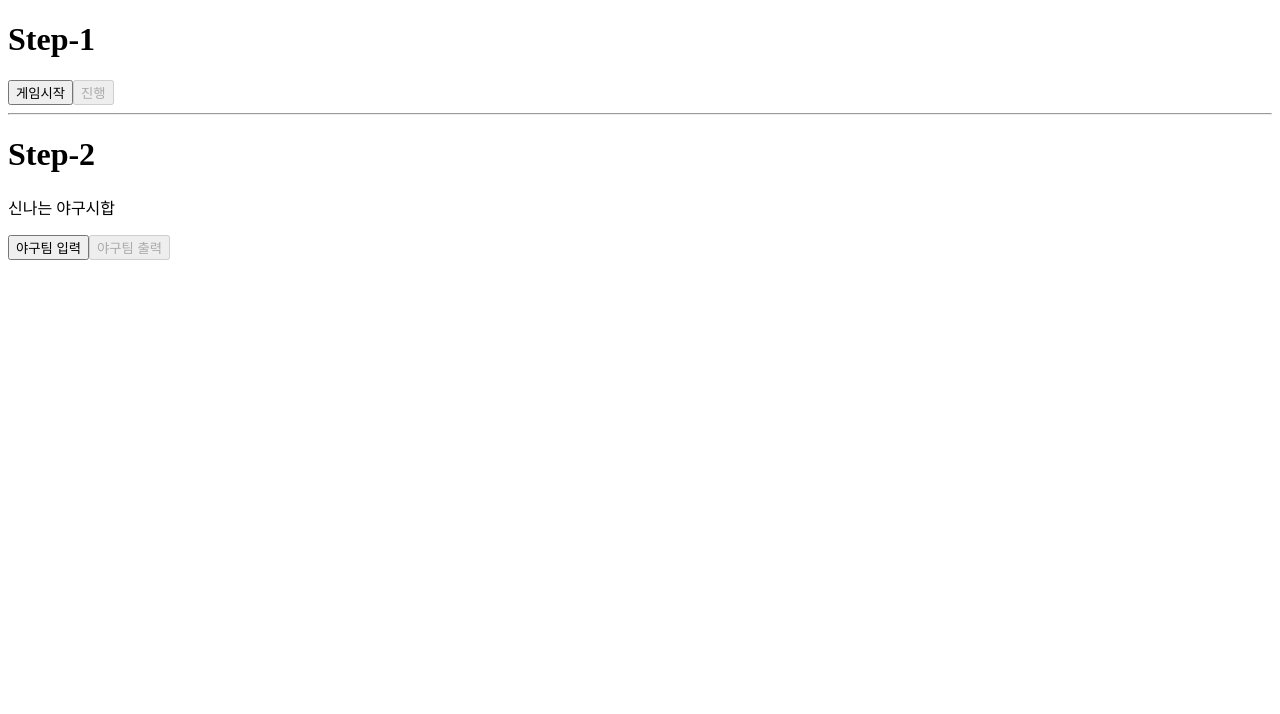
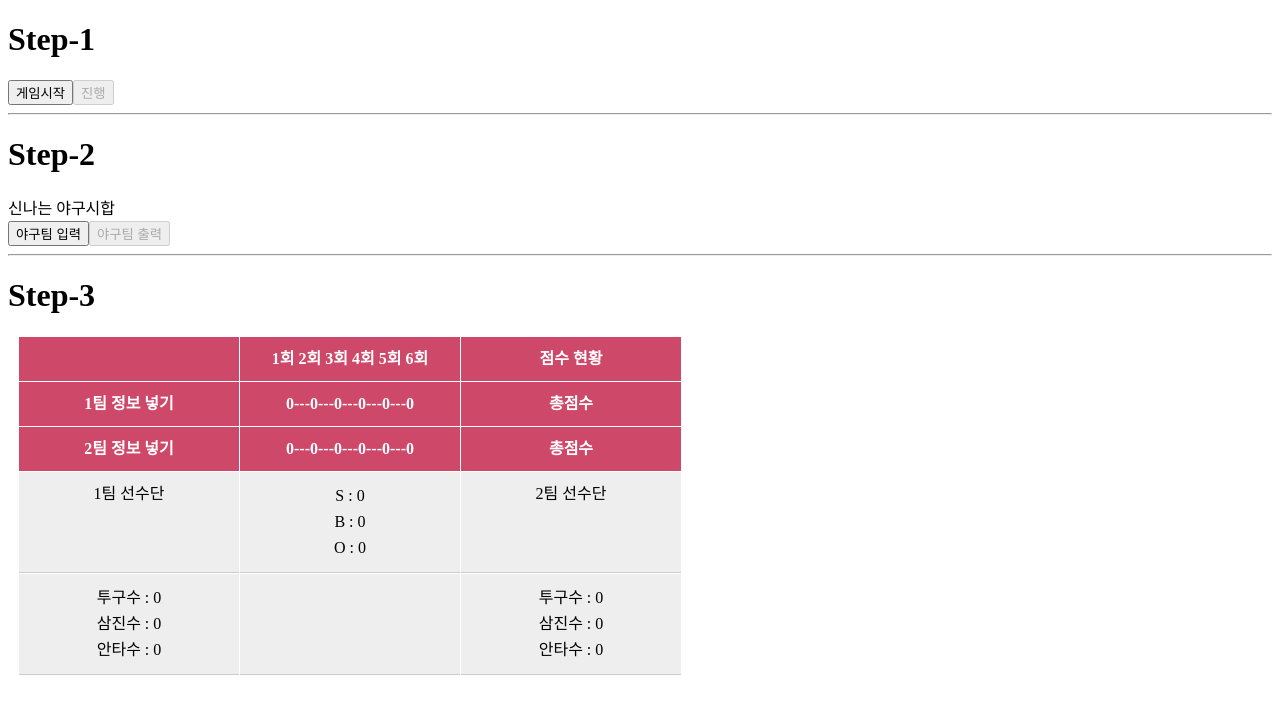
Before and after one commit to Hu2y/CodeSquad_CodingTest, a Vue app: page / in a window 1280 px wide. Shown: the top 714 px of the page. Built offline with nearby package versions, Linux system fonts and the light colour scheme.

Commit message:
* 전광판 테이블 기본구조 잡기
 - 구현해야될 요소
 1. 특정 회말까지 스킵 기능
 2. 에러처리
 3. 6회말 시작시 팀2가 이기고있다면 바로 경기종료

```diff
--- a/src/App.vue
+++ b/src/App.vue
@@ -2,18 +2,18 @@
   <div id="app">
     <Step1 />
     <hr />
-    <Step2 />
+    <Step2_3 />
   </div>
 </template>
 
 <script>
 import Step1 from './components/Step-1'
-import Step2 from './components/Step-2'
+import Step2_3 from './components/Step2-3'
 
 export default {
   components: {
     Step1,
-    Step2
+    Step2_3
   }
 }
 </script>
--- a/src/components/Step-2.vue
+++ b/src/components/Step2-3.vue
@@ -22,15 +22,12 @@
         <button @click.prevent="saveInfo">입력</button>
       </form>
     </div>
-
     <div v-if="step===3">
       <p>팀입력이 완료되었습니다.</p>
       <button @click="startBtn">게임시작</button>
       <!-- 경기가 시작될떄 보일 뷰 -->
       <div v-show="playView">
-        <p>
-          <button :disabled="matchView" @click="nextBtn">진행</button>
-        </p>
+        <p><button :disabled="matchView" @click="nextBtn">진행</button></p>
         *** {{firstName[0].name}} vs {{secondName[0].name}}의 시합을 시작합니다. ***
         <div v-show="!matchView">
           <!-- 1번팀 공격 -->
@@ -76,6 +73,55 @@
           <p>타율 : {{f.ba}}</p>
         </li>
       </ul>
+    </div> <hr />
+
+    <div>
+      <h1>Step-3</h1>
+      <div class="container">
+        <table class="type11">
+          <thead>
+            <tr>
+              <th scope="cols"></th>
+              <th scope="cols">1회 2회 3회 4회 5회 6회</th>
+              <th scope="cols">점수 현황</th>
+            </tr>
+          </thead>
+          <tbody>
+            <tr>
+              <th scope="cols">1팀 정보 넣기</th>
+              <th scope="cols">0---0---0---0---0---0</th>
+              <th scope="cols">총점수</th>
+            </tr>
+            <tr>
+              <th scope="cols">2팀 정보 넣기</th>
+              <th scope="cols">0---0---0---0---0---0</th>
+              <th scope="cols">총점수</th>
+            </tr>
+            <tr>
+              <td>1팀 선수단</td>
+              <td>
+                <p>S : 0</p>
+                <p>B : 0</p>
+                <p>O : 0</p>
+              </td>
+              <td>2팀 선수단</td>
+            </tr>
+            <tr>
+              <td>
+                <p>투구수 : 0</p>
+                <p>삼진수 : 0</p>
+                <p>안타수 : 0</p>
+              </td>
+              <td></td>
+              <td>
+                <p>투구수 : 0</p>
+                <p>삼진수 : 0</p>
+                <p>안타수 : 0</p>
+              </td>
+            </tr>
+          </tbody>
+        </table>
+      </div>
     </div>
   </div>
 </template>
@@ -311,4 +357,30 @@ input::-webkit-inner-spin-button {
 input[type="number"] {
   -moz-appearance: textfield; /* Firefox */
 }
+
+table.type11 {
+  border-collapse: separate;
+  border-spacing: 1px;
+  text-align: center;
+  line-height: 1.5;
+  margin: 20px 10px;
+}
+table.type11 th {
+  width: 200px;
+  padding: 10px;
+  font-weight: bold;
+  vertical-align: top;
+  color: #fff;
+  background: #ce4869;
+}
+table.type11 td {
+  width: 155px;
+  padding: 10px;
+  vertical-align: top;
+  border-bottom: 1px solid #ccc;
+  background: #eee;
+}
+p {
+  margin: 2px 0px;
+}
 </style>
```
